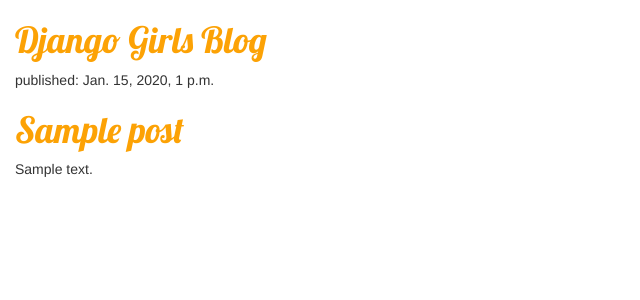
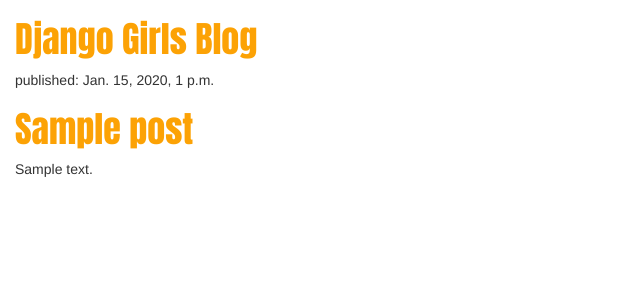
Before and after one commit to cheerskillz/skillzblog, a Django app: template blog/templates/blog/post_list.html in a window 1280 px wide. Shown: the top 300 px of the page, without its empty margins (0-640 px from the left). Run offline with Django 3.2, Linux system fonts and the light colour scheme; the template is opened without the code that fills it: values that come from a table or form of the project are taken from there, others are empty; tables that the repository leaves empty hold one stand-in row (values such as "Sample post"); some libraries are stand-ins or nearby versions.

Commit message:
Added font.

```diff
--- a/blog/static/css/blog.css
+++ b/blog/static/css/blog.css
@@ -1,6 +1,6 @@
 h1 a {
     color: #FCA205;
-    font-family: 'Lobster';
+    font-family: 'Anton', sans-serif;
 }
 body {
 padding-left: 15px;
--- a/blog/templates/blog/post_list.html
+++ b/blog/templates/blog/post_list.html
@@ -5,6 +5,7 @@
         <link rel="stylesheet" href="//maxcdn.bootstrapcdn.com/bootstrap/3.2.0/css/bootstrap.min.css">
         <link rel="stylesheet" href="//maxcdn.bootstrapcdn.com/bootstrap/3.2.0/css/bootstrap-theme.min.css">
         <link href="https://fonts.googleapis.com/css?family=Lobster&subset=latin,cyrillic" rel="stylesheet" type="text/css">
+        <link href="https://fonts.googleapis.com/css?family=Anton" rel="stylesheet">
         <link rel="stylesheet" href="{% static 'css/blog.css' %}">
     </head>
     <body>
```
